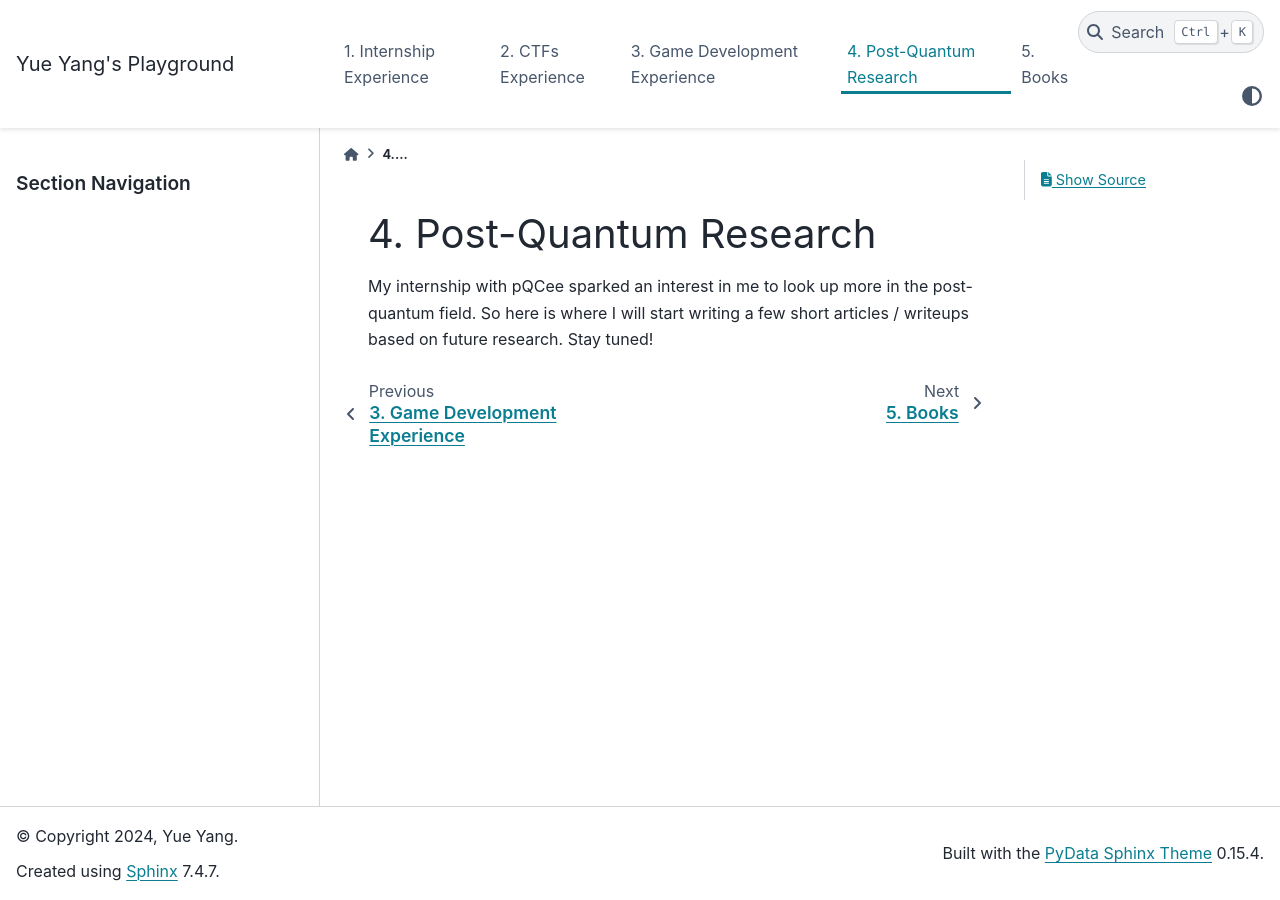
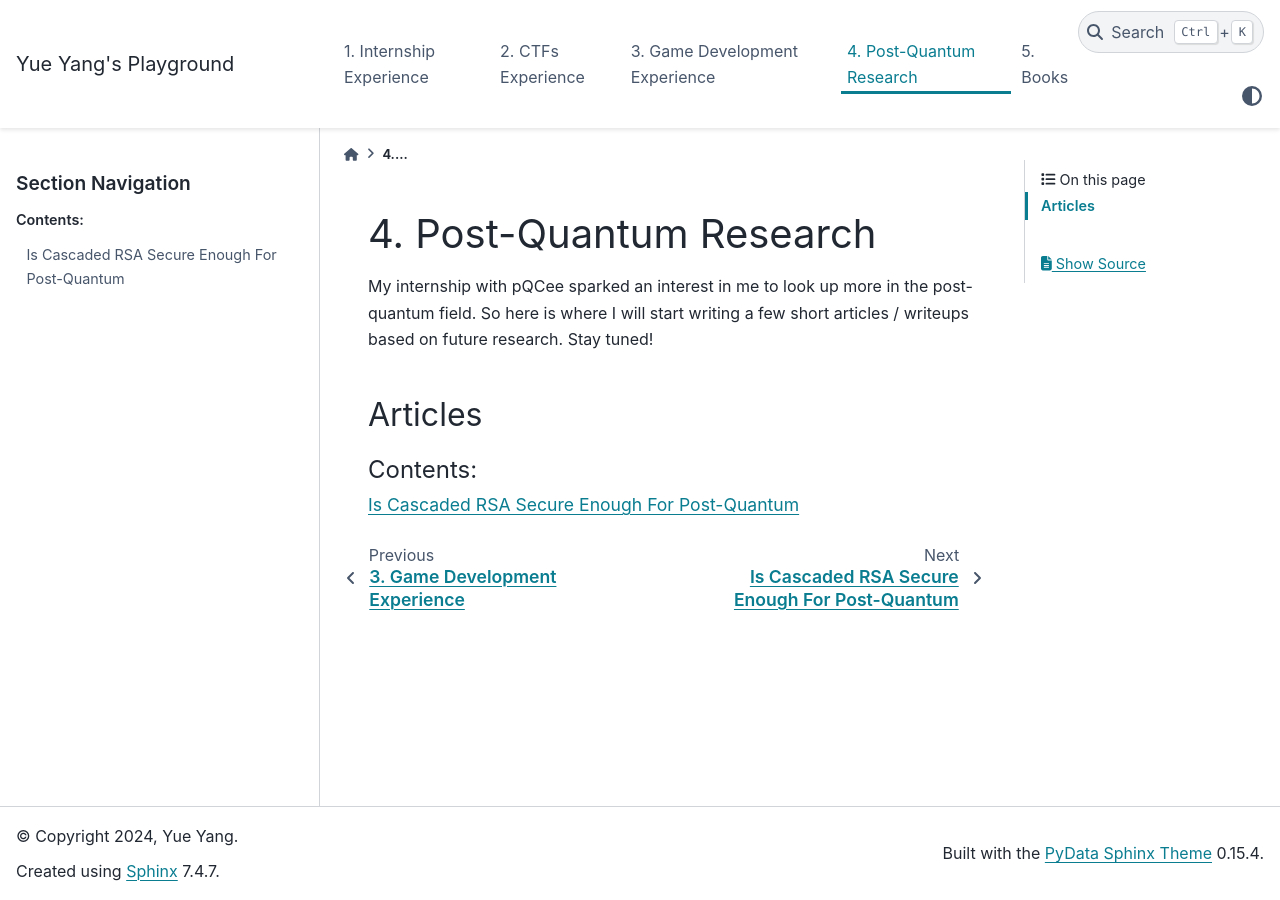
Before and after one commit to yyueyangg/personal-docs, a Sphinx documentation site: the page built from docs/source/post-quantum-research.rst, in a window 1280 px wide. Built offline with Sphinx 7.4.7 and the PyData theme 0.15.4, drawn with Linux system fonts in a browser that asks for light colours.

Commit message:
Add files

```diff
--- /dev/null
+++ b/docs/source/cascaded-rsa-encryption.rst
@@ -0,0 +1,7 @@
+.. __cascaded-rsa-encryption.rst:
+
+================================================
+Is Cascaded RSA Secure Enough For Post-Quantum
+================================================
+
+irghiorgni
--- a/docs/source/post-quantum-research.rst
+++ b/docs/source/post-quantum-research.rst
@@ -5,3 +5,12 @@
 ===============================
 My internship with pQCee sparked an interest in me to look up more in the post-quantum field. So here is where I will start writing
 a few short articles / writeups based on future research. Stay tuned!
+
+
+Articles
+------------
+.. toctree::
+   :maxdepth: 2
+   :caption: Contents:
+
+   cascaded-rsa-encryption.rst
```
